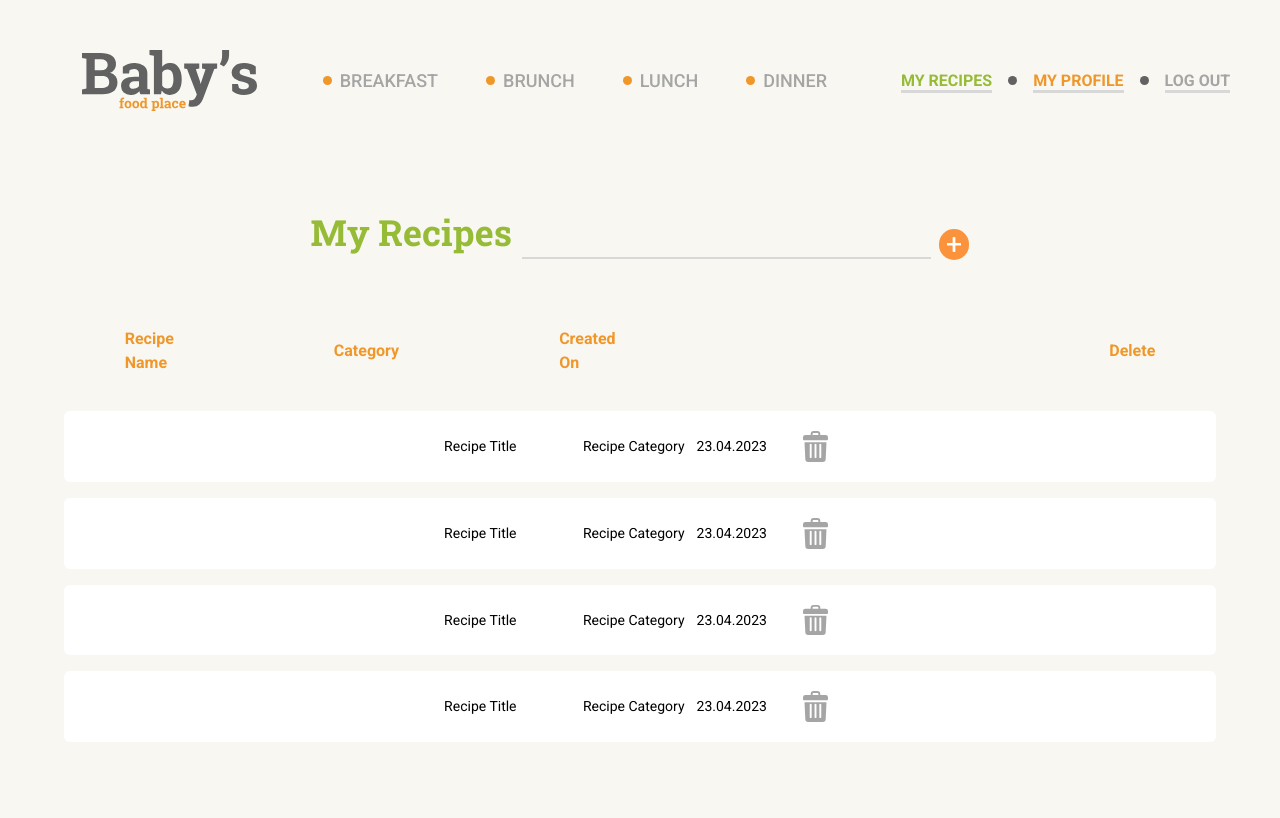
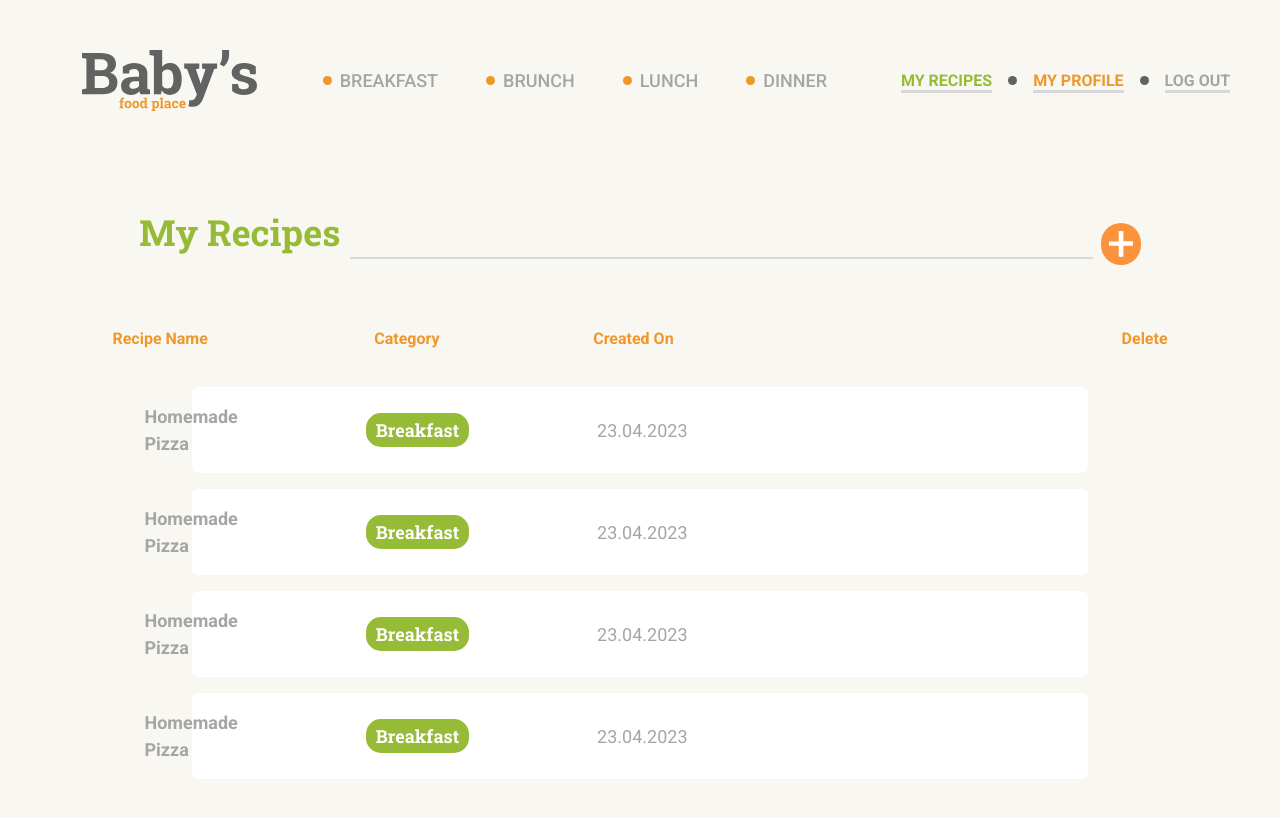
Before and after one commit to bojan09/babys-food-place, a React (Vite) app in the folder client/: page /my-recipes in a window 1280 px wide. Shown: the top 818 px of the page. Built offline with nearby package versions, Linux system fonts and the light colour scheme.

Commit message:
adding UserRecipes & MyRecipes designs

```diff
--- a/client/src/components/Recipes/UserRecipes/UserRecipes.jsx
+++ b/client/src/components/Recipes/UserRecipes/UserRecipes.jsx
@@ -7,20 +7,24 @@ import { trashIcon } from "../../../assets";
 
 const UserRecipes = () => {
   return (
-    <div className="w-[90vw] h-full mx-auto mt-4 py-4 rounded-md flex justify-center items-center gap-3 bg-white text-[14px]">
+    <div className=" md:w-[70vw] md:gap-[8rem] h-full mx-auto mt-4 py-4 rounded-md flex justify-center items-center  bg-white xs:w-[90vw] xs:gap-5 xs:text-[14px]">
       <Link to={"/update-recipe"}>
         {/* Recipe Title */}
-        <h3 className="xs:ml-[1rem]">Recipe Title</h3>
+        <h3 className="text-color_midgray font-bold md:text-[18px]">
+          Homemade Pizza
+        </h3>
       </Link>
 
       {/* Category */}
-      <h3 className="xs:ml-[3.4rem]">Recipe Category</h3>
+      <h3 className="rounded-[15px] bg-color_green text-white font-bold robotoSlab px-2.5 p-[.2rem] capitalize md:text-[18px]">
+        Breakfast
+      </h3>
 
       {/* Date Created */}
-      <h3 className="xs:mr-[1.5rem]">23.04.2023</h3>
+      <h3 className="text-color_midgray md:text-[18px]">23.04.2023</h3>
 
       {/* Delete Button */}
-      <button className="xs:my-1 xs:w-[20px] xs:mr-6 md:w-[25px]">
+      <button className="xs:my-1 xs:w-[20px] md:w-[25px] md:ml-[25vw]">
         <img src={trashIcon} alt="delete recipe" className="w-[40px]" />
       </button>
     </div>
--- a/client/src/pages/MyRecipes/MyRecipes.jsx
+++ b/client/src/pages/MyRecipes/MyRecipes.jsx
@@ -15,7 +15,7 @@ const MyRecipes = () => {
 
       {/* Heading & Add Recipe - Container */}
       <div className="flex justify-center items-center">
-        <h1 className="textMainHead after:w-[60vw] xs:after:w-[32vw] xs:my-4  xs:text-[28px] sm:text-[36px] text-center">
+        <h1 className="textMainHead md:after:w-[58vw] xs:after:w-[32vw] xs:my-4  xs:text-[28px] sm:text-[36px] text-center">
           My Recipes
         </h1>
 
@@ -24,7 +24,7 @@ const MyRecipes = () => {
           <img
             src={plusIcon}
             alt="plus_icon"
-            className="w-[35px] xs:w-[30px]  sm:mb-[-1.5rem] ml-2 rounded-full p-2 bg-orange-400"
+            className="md:w-[40px] xs:w-[30px]  sm:mb-[-1.5rem] ml-2 rounded-full p-2 bg-orange-400"
           />
         </Link>
       </div>
@@ -32,11 +32,11 @@ const MyRecipes = () => {
       {/* Categories & Recipe Items -  Container */}
       <div className="md:flex md:flex-col justify-evenly items-center">
         {/* Categories -  Container */}
-        <div className="flex xs:gap-4 justify-center items-center md:gap-[10rem] md:mt-[3rem] md:mb-4 text-color_orange font-bold">
-          <h3 className="xs:my-1 xs:">Recipe Name</h3>
-          <h3 className="xs:my-1">Category</h3>
-          <h3 className="xs:my-1">Created On</h3>
-          <h3 className="xs:my-1  md:flex md:ml-[43.5%]">Delete</h3>
+        <div className="flex justify-start items-center xs:gap-6 md:gap-[8rem] md:mt-[3rem] md:mb-4 text-color_orange font-bold">
+          <h3 className="xs:my-1 ">Recipe Name</h3>
+          <h3 className="xs:my-1 md:ml-[3vw]">Category</h3>
+          <h3 className="xs:my-1 md:ml-[2vw]">Created On</h3>
+          <h3 className="xs:my-1 md:ml-[25vw]">Delete</h3>
         </div>
 
         {/* UserRecipes Component */}
```
